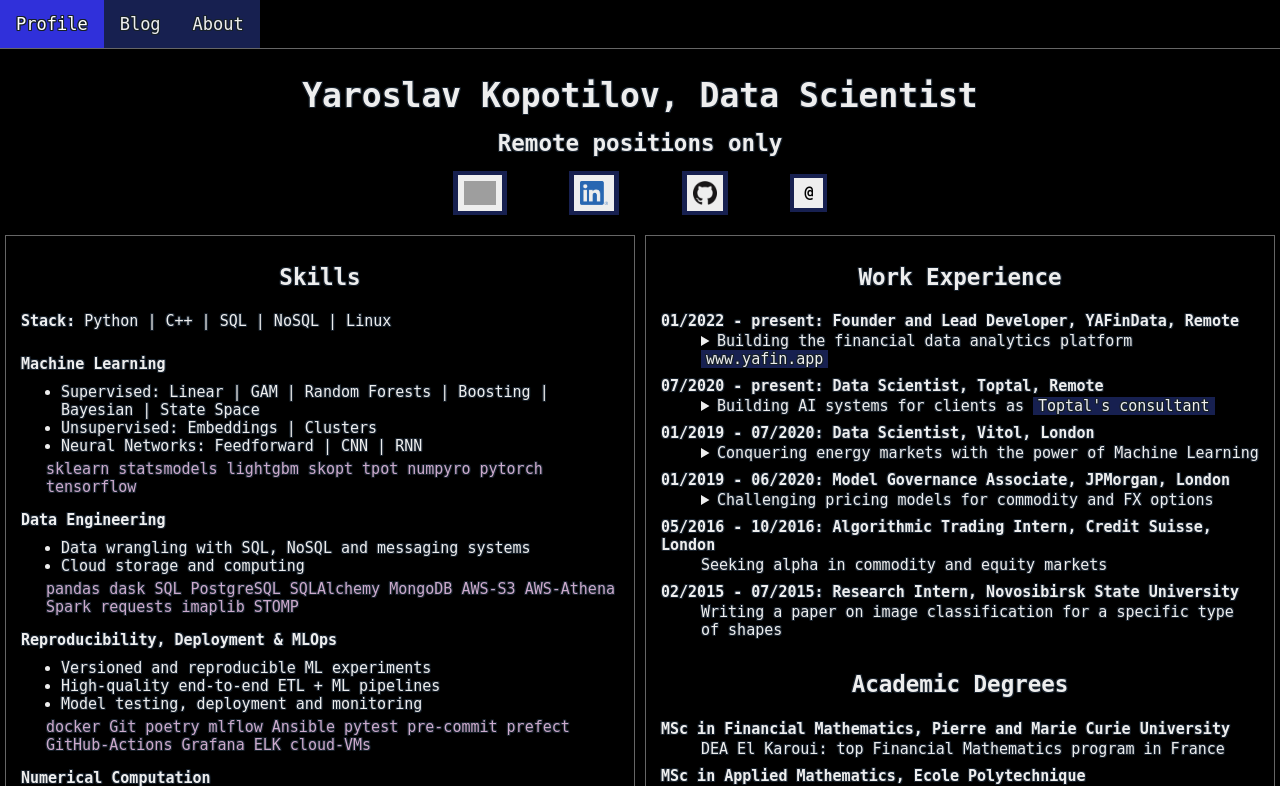
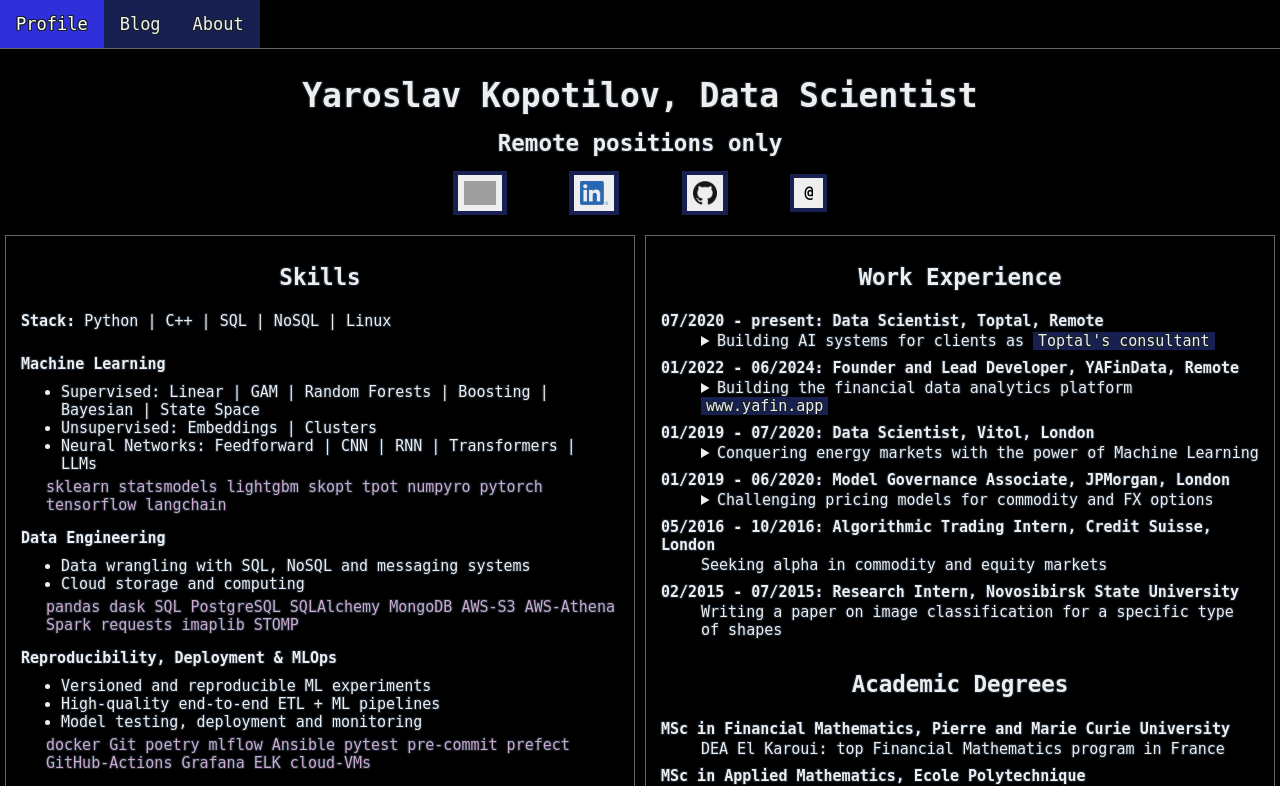
Before and after one commit to mysterious-ben/intro-website, a Flask app: template src/templates/cv.html in a window 1280 px wide. Shown: the top 786 px of the page. Run offline with Flask 3, Linux system fonts and the light colour scheme; the template is opened without the code that fills it, so the values that code supplies are empty; grey boxes are pictures that could not be loaded.

Commit message:
chore: cv update

```diff
--- a/docker-compose.yml
+++ b/docker-compose.yml
@@ -1,5 +1,3 @@
-version: "3.8"
-
 services:
   flask:
     build:
--- a/src/templates/cv.html
+++ b/src/templates/cv.html
@@ -29,9 +29,9 @@
             <ul class="ul_skills">
                 <li>Supervised: Linear | GAM | Random Forests | Boosting | Bayesian | State Space</li>
                 <li>Unsupervised: Embeddings | Clusters</li>
-                <li>Neural Networks: Feedforward | CNN | RNN</li>
+                <li>Neural Networks: Feedforward | CNN | RNN | Transformers | LLMs</li>
             </ul>
-            <div class="indent"><code>sklearn</code> <code>statsmodels</code> <code>lightgbm</code> <code>skopt</code> <code>tpot</code> <code>numpyro</code> <code>pytorch</code> <code>tensorflow</code></div>
+            <div class="indent"><code>sklearn</code> <code>statsmodels</code> <code>lightgbm</code> <code>skopt</code> <code>tpot</code> <code>numpyro</code> <code>pytorch</code> <code>tensorflow</code> <code>langchain</code></div>
 
             <h4>Data Engineering</h4>
             <ul class="ul_skills">
@@ -86,19 +86,6 @@
         <div class="column border padding" style="justify-content: space-between">
             <h3>Work Experience</h3>
             <dl class="bmargin">
-                <dt>01/2022 - present: Founder and Lead Developer, YAFinData, Remote</dt>
-                <dd>
-                    <details>
-                        <summary>Building the financial data analytics platform <a href="https://yafin.app/landing/">www.yafin.app</a></summary>
-                        <ul>
-                            <li>Made data from UK electricity markets reliable and accessible</li>
-                            <li>Extracted insights from data using Machine Learning</li>
-                            <li>Built monitoring systems to ensure high performance and accuracy</li>
-                            <li>Defined the overall development direction of the product</li>
-                            <li>Managed a team of up to four developers</li>
-                        </ul>
-                      </details>
-                </dd>
                 <dt>07/2020 - present: Data Scientist, Toptal, Remote</dt>
                 <dd>
                     <details>
@@ -110,6 +97,19 @@
                             <li>Organized onsite meetups for remote companies</li>
                         </ul>
                     </details>
+                </dd>
+                <dt>01/2022 - 06/2024: Founder and Lead Developer, YAFinData, Remote</dt>
+                <dd>
+                    <details>
+                        <summary>Building the financial data analytics platform <a href="https://yafin.app/landing/">www.yafin.app</a></summary>
+                        <ul>
+                            <li>Made data from UK electricity markets reliable and accessible</li>
+                            <li>Extracted insights from data using Machine Learning</li>
+                            <li>Built monitoring systems to ensure high performance and accuracy</li>
+                            <li>Defined the overall development direction of the product</li>
+                            <li>Managed a small team of software developers</li>
+                        </ul>
+                      </details>
                 </dd>
                 <dt>01/2019 - 07/2020: Data Scientist, Vitol, London</dt>
                 <dd>
```
